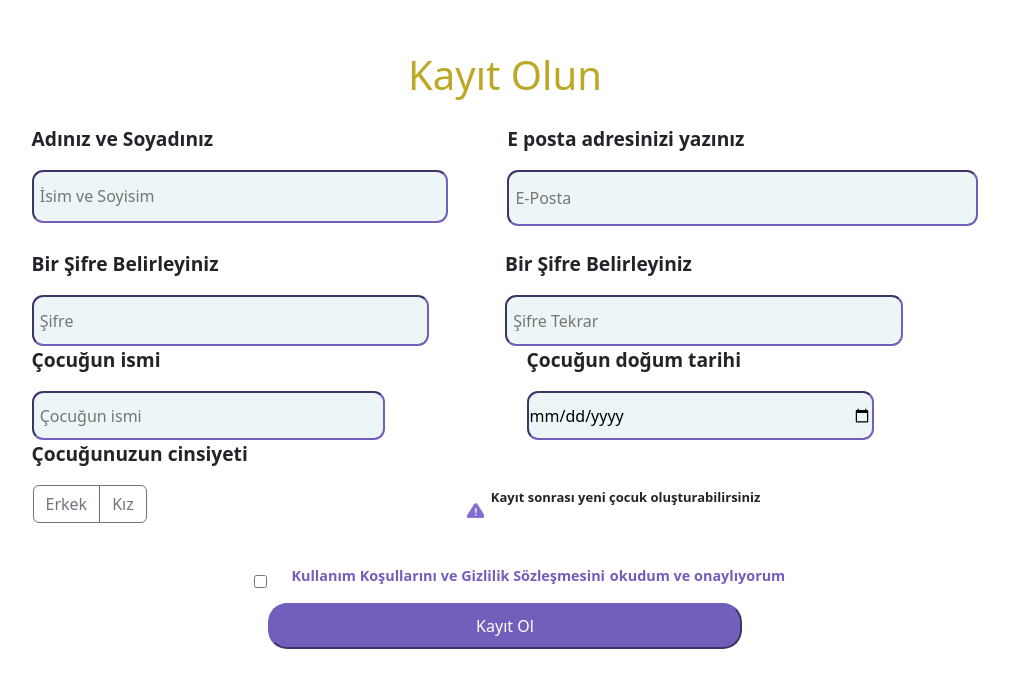
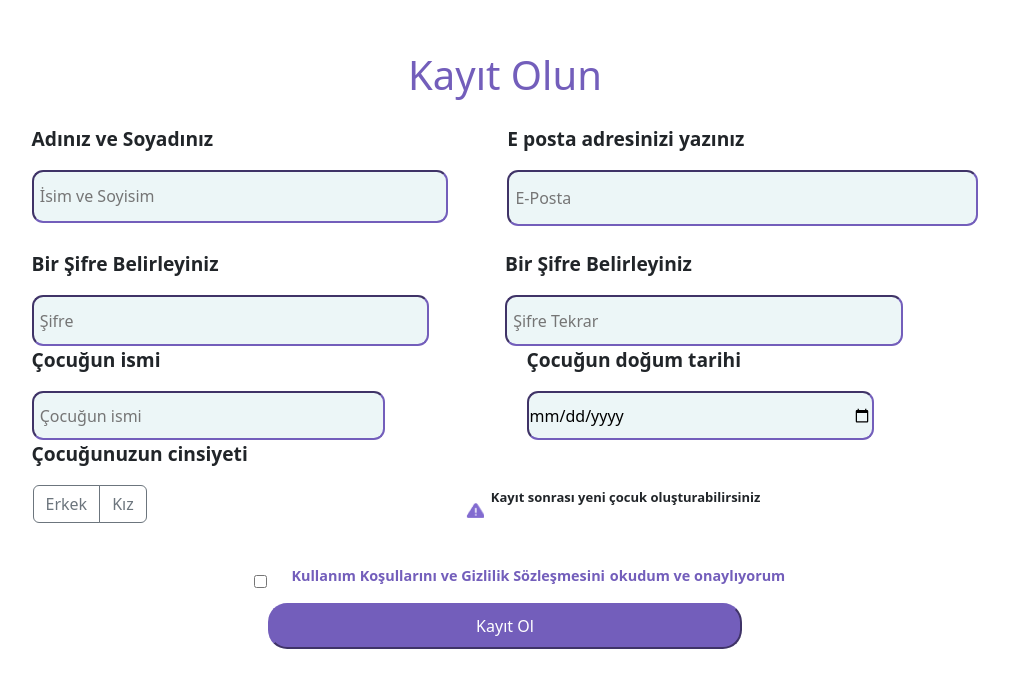
Before and after one commit to umutdurna/kidokitprojeorigin, a React (Create React App) app: page /kayitol in a window 1280 px wide. Shown: the top 688 px of the page, without its empty margins (135-1144 px from the left). Built offline with nearby package versions, Linux system fonts and the light colour scheme.

Commit message:
kayit-ol-css-hosgeldiniz-yazisi

```diff
--- a/src/components/kayitol.css
+++ b/src/components/kayitol.css
@@ -3,7 +3,7 @@
 
 .kayitol-form .header{
     text-align: center;
-    color: #bca825;
+    color: #735EBB;
     margin-top: 4%;
 }
 
@@ -62,8 +62,6 @@
 .kayitol-form .form .item-two .password{
     margin-right: 8%;
 }
-
-
 
 .kayitol-form .item-two .password-2{
     margin-right: 8%;
```
